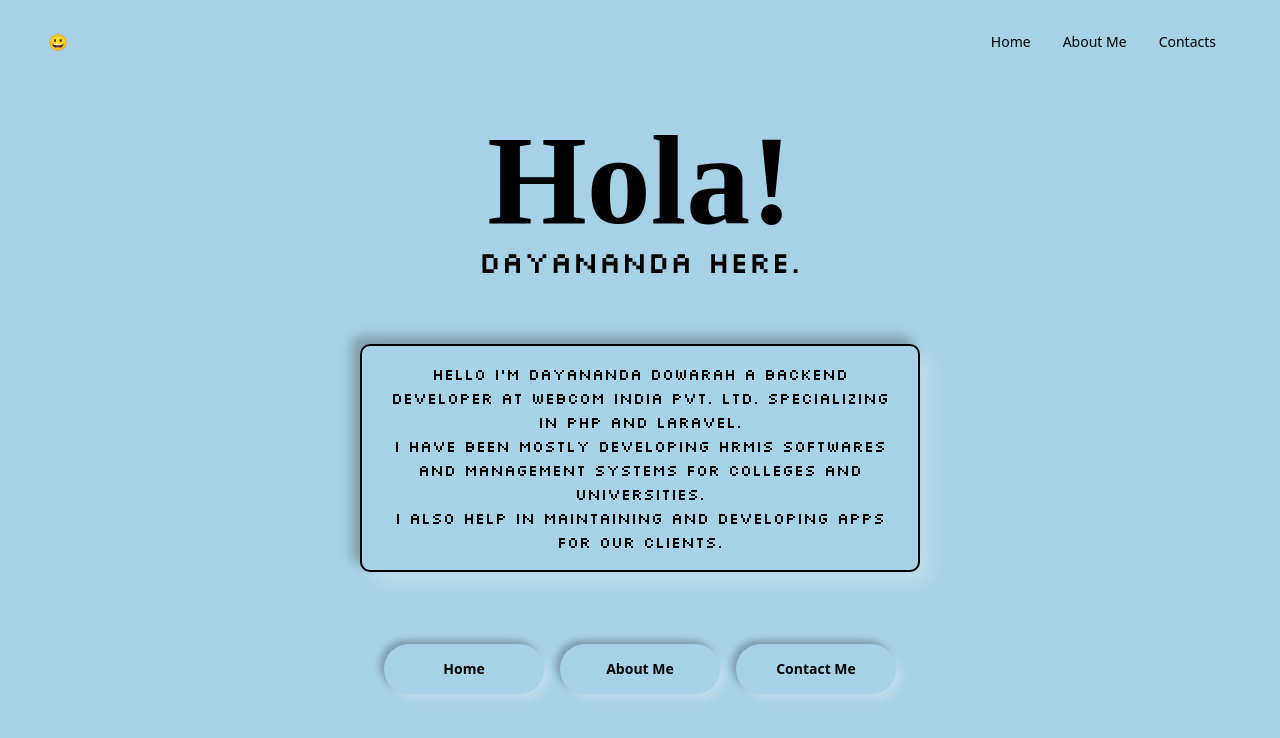
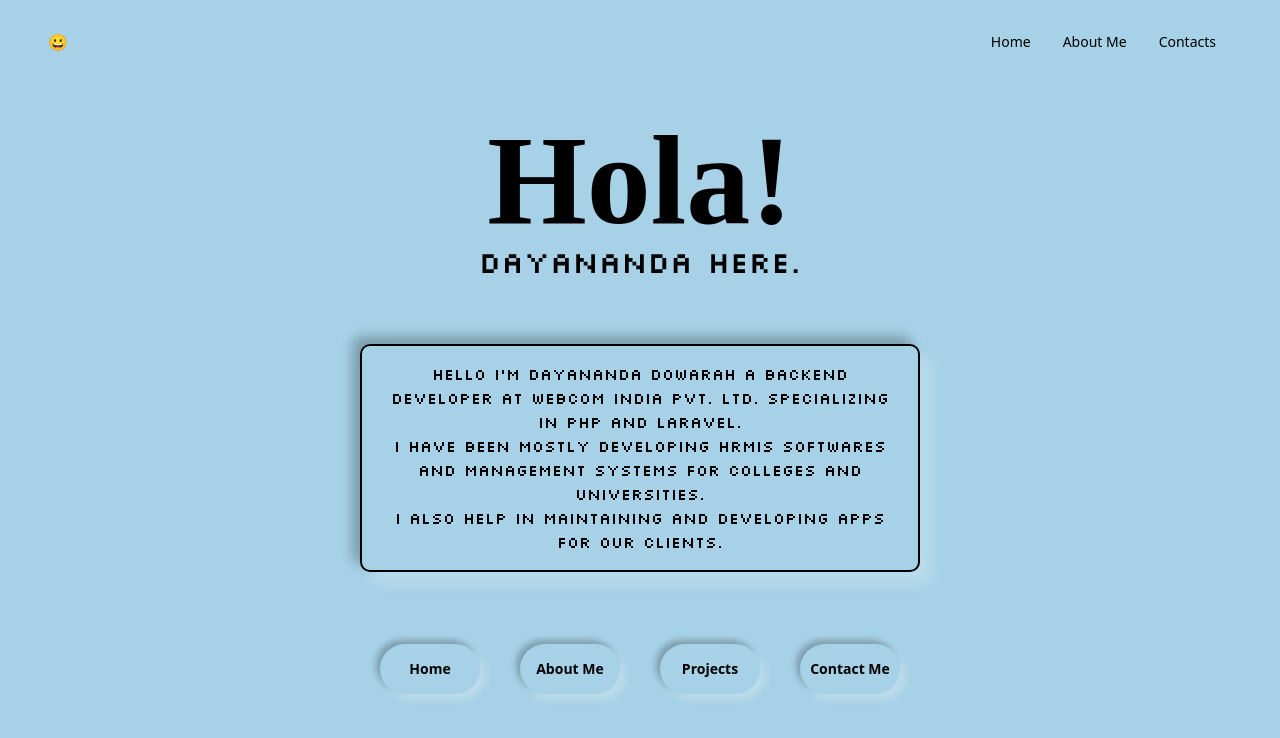
Before and after one commit to kuromadara/portfolio, a Next.js app: page / in a window 1280 px wide. Shown: the top 738 px of the page. Built offline with nearby package versions, Linux system fonts and the light colour scheme; a web font is replaced by a local one.

Commit message:
dynamic project list

```diff
--- a/Components/NavigationButtons.tsx
+++ b/Components/NavigationButtons.tsx
@@ -4,8 +4,9 @@ import Link from "next/link";
 const NavigationButtons = () => {
 
     return(
+
         <div className="container mx-auto px-4 py-8 flex items-center justify-center">
-        <div className=" inline-block items-center">
+        <div className="grid place-content-center grid-cols-2 gap-6 md:grid-cols-4 lg:grid-cols-4">
           <Link href="/" className="items-center">
             <button
               className="
@@ -14,6 +15,7 @@ const NavigationButtons = () => {
                 rounded
                 h-[50px]
                 w-button
+                sm:w-[100px]
                 m-2
                 shadow-light-button
                 text-light-font
@@ -32,6 +34,7 @@ const NavigationButtons = () => {
                 rounded-button
                 h-[50px]
                 w-button
+                sm:w-[100px]
                 m-2
                 shadow-light-button
                 text-light-font
@@ -45,12 +48,33 @@ const NavigationButtons = () => {
                     <a>About Me</a>
             </button>
         </Link>
+        <Link href="/projects" className="items-center">
+          <button
+            className="
+              rounded-button
+              h-[50px]
+              w-button
+              sm:w-[100px]
+              m-2
+              shadow-light-button
+              text-light-font
+              font-extrabold
+              text-sm
+              focus:outline-none
+              active:shadow-none
+              transition-shadow ease-in-out duration-100"
+          >
+
+                <a>Projects</a>
+          </button>
+        </Link>
         <Link href="/contact-us" className="items-center">
           <button
             className="
               rounded-button
               h-[50px]
               w-button
+              sm:w-[100px]
               m-2
               shadow-light-button
               text-light-font
--- /dev/null
+++ b/Components/ProjectItem/ProjectItem.tsx
@@ -0,0 +1,23 @@
+
+function ProjectItem(props: any) {
+
+    const { title, image, description, detail} = props;
+    return(
+        <div className="container mx-auto px-4 py-8 flex items-center justify-center">
+          <div className="box-border flex flex-col items-center w-auto h-auto lg:h-[50vh] shadow-light-card rounded-card mx-auto p-4 border-2 rounded">
+            <img
+                src={image}
+                className="rounded-image m-x-auto mt-5 shadow-light-button"
+                alt={title}
+            />
+            <div className="text-left font-pixel">
+                <h1 className="font-extrabold text-2xl text-center">{title}</h1>
+                <div className="font-about text-left text-sm">{description}</div>
+                <div className="font-about text-left text-sm">{detail}</div>
+            </div>
+          </div>
+        </div>
+    );
+}
+
+export default ProjectItem;
--- a/pages/about-us/index.tsx
+++ b/pages/about-us/index.tsx
@@ -15,7 +15,7 @@ function AboutUsPage() {
 
         </div>
         <div className="container mx-auto px-4 py-8 flex items-center justify-center">
-          <div className="box-border w-card h-[30vh] shadow-light-card rounded-card mx-auto p-4 border-2 rounded">
+          <div className="box-border lg:w-card w-auto h-auto lg:h-card shadow-light-card rounded-card mx-auto p-4 border-2 rounded">
             <div className="text-left font-pixel">
               Education:
               <br/>
--- a/pages/contact-us/index.tsx
+++ b/pages/contact-us/index.tsx
@@ -17,7 +17,7 @@ function ContactUsPage() {
 
         </div>
         <div className="container mx-auto px-4 py-8 flex items-center justify-center">
-          <div className="box-border w-card h-card shadow-light-card rounded-card mx-auto p-4 border-2 rounded">
+          <div className="box-border lg:w-card w-auto lg:h-card h-auto shadow-light-card rounded-card mx-auto p-4 border-2 rounded">
             <div className="text-left font-pixel">
               Email:
               <br/>
--- a/pages/index.tsx
+++ b/pages/index.tsx
@@ -15,7 +15,7 @@ function HomePage() {
 
         </div>
         <div className="container mx-auto px-4 py-8 flex items-center justify-center">
-          <div className="box-border w-card shadow-light-card rounded-card mx-auto p-4 border-2 rounded">
+          <div className="box-border lg:w-card w-auto shadow-light-card rounded-card mx-auto p-4 border-2 rounded">
             <div className="text-center font-pixel">
               Hello I'm Dayananda Dowarah a Backend Developer
               at <a href="https://webcomindia.biz/">Webcom India Pvt. Ltd.</a> Specializing in PHP and Laravel.
--- /dev/null
+++ b/pages/projects/index.tsx
@@ -0,0 +1,62 @@
+import NavigationButtons from "../../Components/NavigationButtons";
+import ProjectItem from "../../Components/ProjectItem/ProjectItem";
+
+function ProjectsPage() {
+
+const PROJECTS = [
+    {
+        id: 1,
+        title: 'Cervical Cancer Screening',
+        image: 'https://randomuser.me/api/portraits/women/81.jpg',
+        description: "A Cervical cancer Screening app using Pap-Smear Slides",
+        detail: "Hello there, This was my Thesis for MCA at Cotton University. The model for prediction was trained using Keras on top of tensorflow and the web app was built uising Django",
+    },
+    {
+        id: 2,
+        title: 'Tick-Tak-Toe',
+        image: 'https://randomuser.me/api/portraits/women/81.jpg',
+        description: "A Cervical cancer Screening app using Pap-Smear Slides",
+        detail: "Hello there, This was my Thesis for MCA at Cotton University. The model for prediction was trained using Keras on top of tensorflow and the web app was built uising Django",
+    },
+    {
+        id: 3,
+        title: 'Tick-Tak-Toe',
+        image: 'https://randomuser.me/api/portraits/women/81.jpg',
+        description: "A Cervical cancer Screening app using Pap-Smear Slides",
+        detail: "Hello there, This was my Thesis for MCA at Cotton University. The model for prediction was trained using Keras on top of tensorflow and the web app was built uising Django",
+    },
+    {
+        id: 4,
+        title: 'Tick-Tak-Toe',
+        image: 'https://randomuser.me/api/portraits/women/81.jpg',
+        description: "A Cervical cancer Screening app using Pap-Smear Slides",
+        detail: "Hello there, This was my Thesis for MCA at Cotton University. The model for prediction was trained using Keras on top of tensorflow and the web app was built uising Django",
+    }
+]
+  return (
+    <div className="bg-body h-auto">
+        <div className="container mx-auto px-4 py-8 ">
+          <h1 className="text-7xl font-bold text-center font-pixel">Projects</h1>
+        <div className="grid place-content-center grid-cols-1 gap-6 md:grid-cols-4 lg:grid-cols-4">
+          {
+                PROJECTS.map(project => (
+                    <div className="" key={project.id}>
+                    <ProjectItem
+                        key={project.id}
+                        title={project.title}
+                        image={project.image}
+                        description={project.description}
+                        detail={project.detail}
+                    />
+                    </div>
+                ))
+          }
+          </div>
+        </div>
+
+        <NavigationButtons />
+    </div>
+  );
+}
+
+export default ProjectsPage;
--- a/tailwind.config.js
+++ b/tailwind.config.js
@@ -20,7 +20,8 @@ module.exports = {
     },
     borderRadius: {
       card: "10px",
-      button: "50px"
+      button: "50px",
+      image: "100px"
     },
     boxShadow: {
       "light-card":
@@ -37,7 +38,7 @@ module.exports = {
     width: {
       navButton: "5vh",
       card: "70vh",
-      button: "20vh"
+      button: "20vh",
     },
 
 
```
